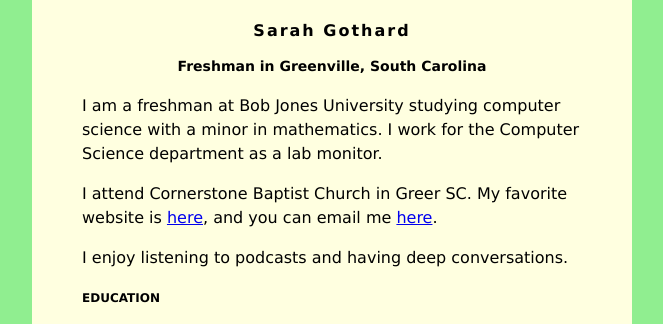
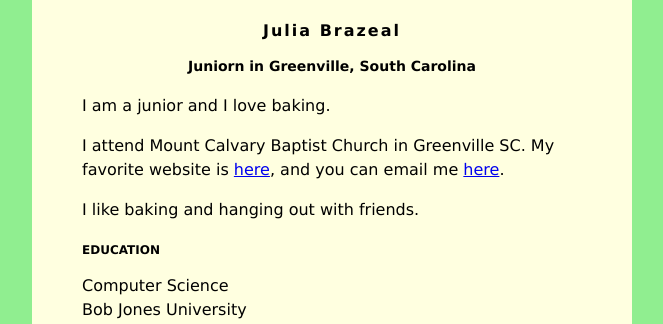
Before and after one commit to jbraz874/jbraz874.github.io, a plain HTML site: page index.html in a window 1280 px wide. Shown: the top 324 px of the page, without its empty margins (308-971 px from the left). Drawn offline with Linux system fonts and the light colour scheme.

Commit message:
Update index.html

```diff
--- a/index.html
+++ b/index.html
@@ -30,18 +30,17 @@ h3 {
 </head>
 <body>
     <div id="content">
-        <h1>Sarah Gothard</h1>
-        <h2>Freshman in Greenville, South Carolina</h2>
+        <h1>Julia Brazeal</h1>
+        <h2>Juniorn in Greenville, South Carolina</h2>
 
-         <p>I am a freshman at Bob Jones University studying computer science with a minor in
-            mathematics. I work for the Computer Science department as a lab monitor.</p>
+         <p>I am a junior and I love baking.</p>
          <p>
-            I attend Cornerstone Baptist Church in Greer SC. My favorite website is
-            <a href="https://mobilehymns.org/">here</a>, and you can email me
-            <a href="mailto:sgothard@bju.edu">here</a>.
+            I attend Mount Calvary Baptist Church in Greenville SC. My favorite website is
+            <a href="https://www.wordreference.com/">here</a>, and you can email me
+            <a href="mailto:jbraz874@students.bju.edu">here</a>.
          </p>
          <p>
-            I enjoy listening to podcasts and having deep conversations.
+            I like baking and hanging out with friends.
          </p>
         <h3>EDUCATION</h3>
         Computer Science<br />
```
